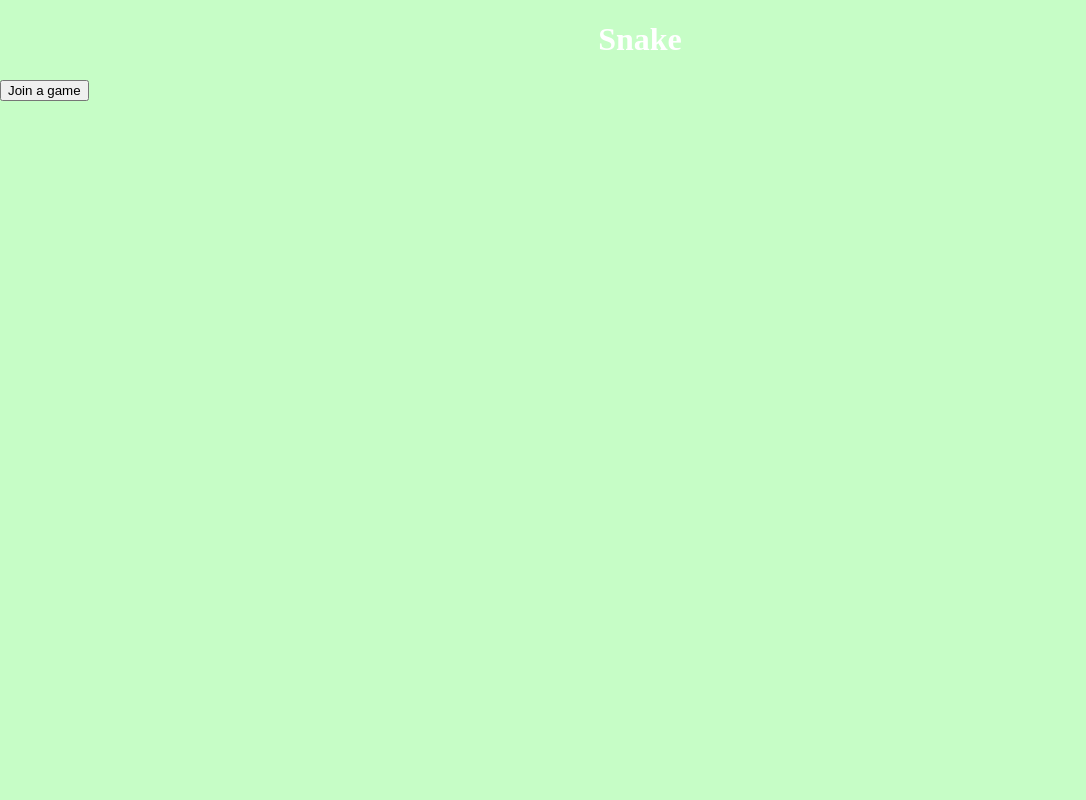
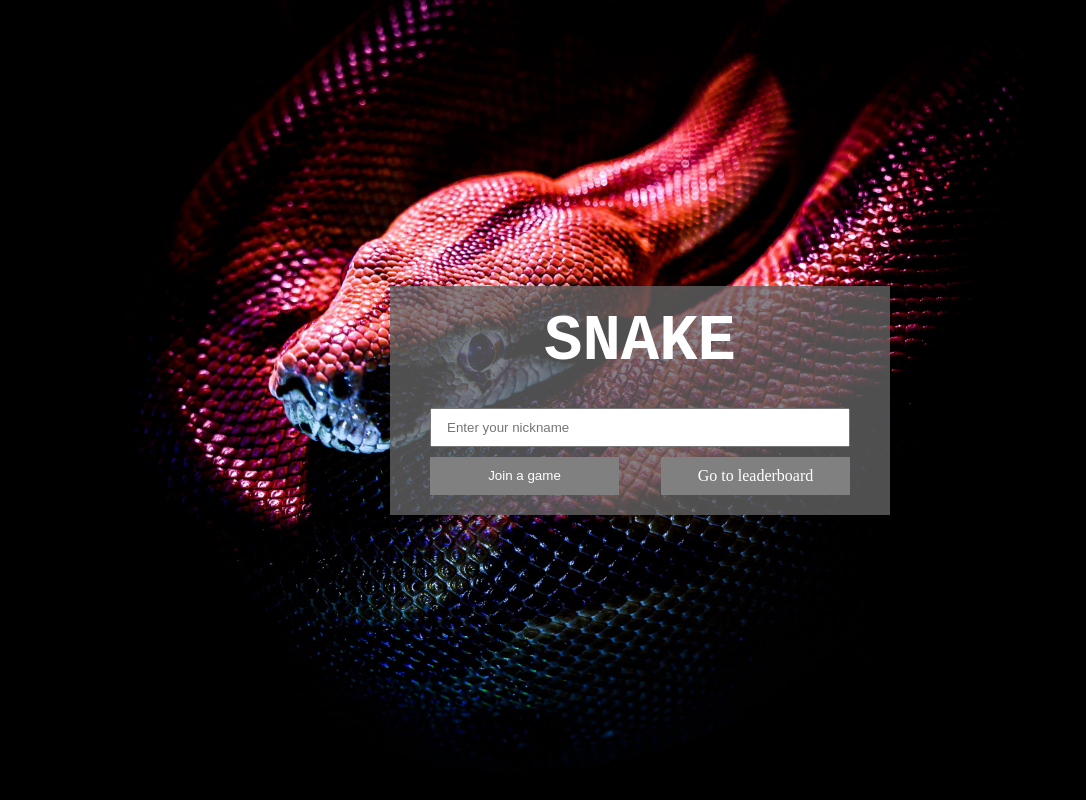
Before and after one commit to Dicksonfield/Web-Programming-Project, a website: page public/index.html in a window 1280 px wide. Shown: the whole page, without its empty margins (0-1086 px from the left). Drawn offline with Linux system fonts and the light colour scheme.

Commit message:
made changes to title screen

```diff
--- a/public/index.html
+++ b/public/index.html
@@ -6,11 +6,26 @@
     <title>Dicksonfield Game | Main Menu</title>
     <link rel="stylesheet" href="css/main.css">
 </head>
+
 <body class="mainPage">
-    <h1>Snake</h1>
-    <form action="game.html">
-        <input type="submit" value="Join a game" />
-    </form>
+
+
+    <div class= "form-container">
+        <h1>SNAKE</h1>
+        <form action="game.html">
+            <input type="text" id="name" name="name" placeholder="Enter your nickname" />
+            <div class = "btn-container">
+
+
+
+            <input class = "btn" type="submit" value="Join a game"  />
+             <a class = "btn" href = "leaderboard.html">Go to leaderboard</a>
+        </div>
+
+        </form>
+
+    </div>
 
 </body>
+
 </html>
--- a/public/scss/_config.scss
+++ b/public/scss/_config.scss
@@ -1,7 +1,12 @@
-body {
+*{
+  box-sizing: border-box;
   margin: 0;
   padding: 0;
-  box-sizing: border-box;
+}
+
+body {
+
+
   &.gamePage {
     height: 100vh;
     width: 100vw;
@@ -12,5 +17,13 @@ body {
     background-color: rgb(21, 21, 21);
   }
   &.mainPage {
-    background-color: rgb(198, 253, 198);}
+    background-image: url('/images/snake_reptile.jpg');
+    background-size: cover;
+    background-position: bottom;
+    background-color: #cccccc;;
+    height: 100vh;
+    display: flex;
+  justify-content: center;
+  align-items: center;
+    }
 }
--- a/public/scss/modules/_title-screen.scss
+++ b/public/scss/modules/_title-screen.scss
@@ -1,6 +1,57 @@
 h1 {
     color: white;
-    text-align: center;}
+    text-align: center;
+    font-family: monospace;;
+    margin-bottom: 30px;
+    font-size: 64px;
+  }
   p {
     font-family: verdana;
-    font-size: 20px;}
+    font-size: 20px;
+    text-align: center;
+    }
+
+.form-container{
+  background-color: #656565c9;
+  display: flex;
+  justify-content: center;
+
+  flex-direction: column;
+  padding: 20px 40px;
+  min-width: 500px;
+
+
+  input[type=text] {
+      width: 100%;
+      padding: 10px 15px;
+      &:focus{
+        outline:none;
+      }
+    }
+
+
+  .btn-container{
+
+    display:flex;
+    justify-content: space-between;
+    margin-top: 10px;
+
+    .btn{
+      border:none;
+      //margin:0px 10px;
+      background-color: gray;
+      color: white;
+      padding: 10px;
+      text-decoration: none;
+      width: 45%;
+      text-align: center;
+      transition: 0.5s ease-in-out background-color;
+      cursor: pointer;
+      &:hover{
+      background-color: darken(grey, 10%);
+      }
+
+    }
+  }
+
+}
```
Also changed, not shown: public/leaderboard.html (added, +1 -0 lines), public/css/main.css, public/images/snake.PNG (added), public/images/snake_reptile.jpg (added).
